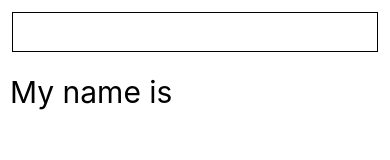
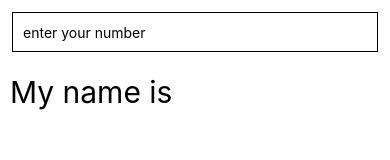
Before and after one commit to prabin819/React-Native, a React Native app in the folder Forms/: screen / in a window 390 px wide. Shown: the top 160 px of the page. Built offline with nearby package versions, Linux system fonts and the light colour scheme.

Commit message:
58. =>  TextInput props

```diff
--- a/Forms/App.js
+++ b/Forms/App.js
@@ -12,7 +12,16 @@
   const [name, setName] = useState("");
   return (
     <SafeAreaView style={styles.container}>
-      <TextInput style={styles.input} value={name} onChangeText={setName} />
+      <TextInput
+        style={styles.input}
+        value={name}
+        onChangeText={setName}
+        placeholder="enter your number"
+        secureTextEntry
+        keyboardType="numeric"
+        autoCorrect={false}
+        autoCapitalize="none"
+      />
       <Text style={styles.text}>My name is {name}</Text>
     </SafeAreaView>
   );
```
